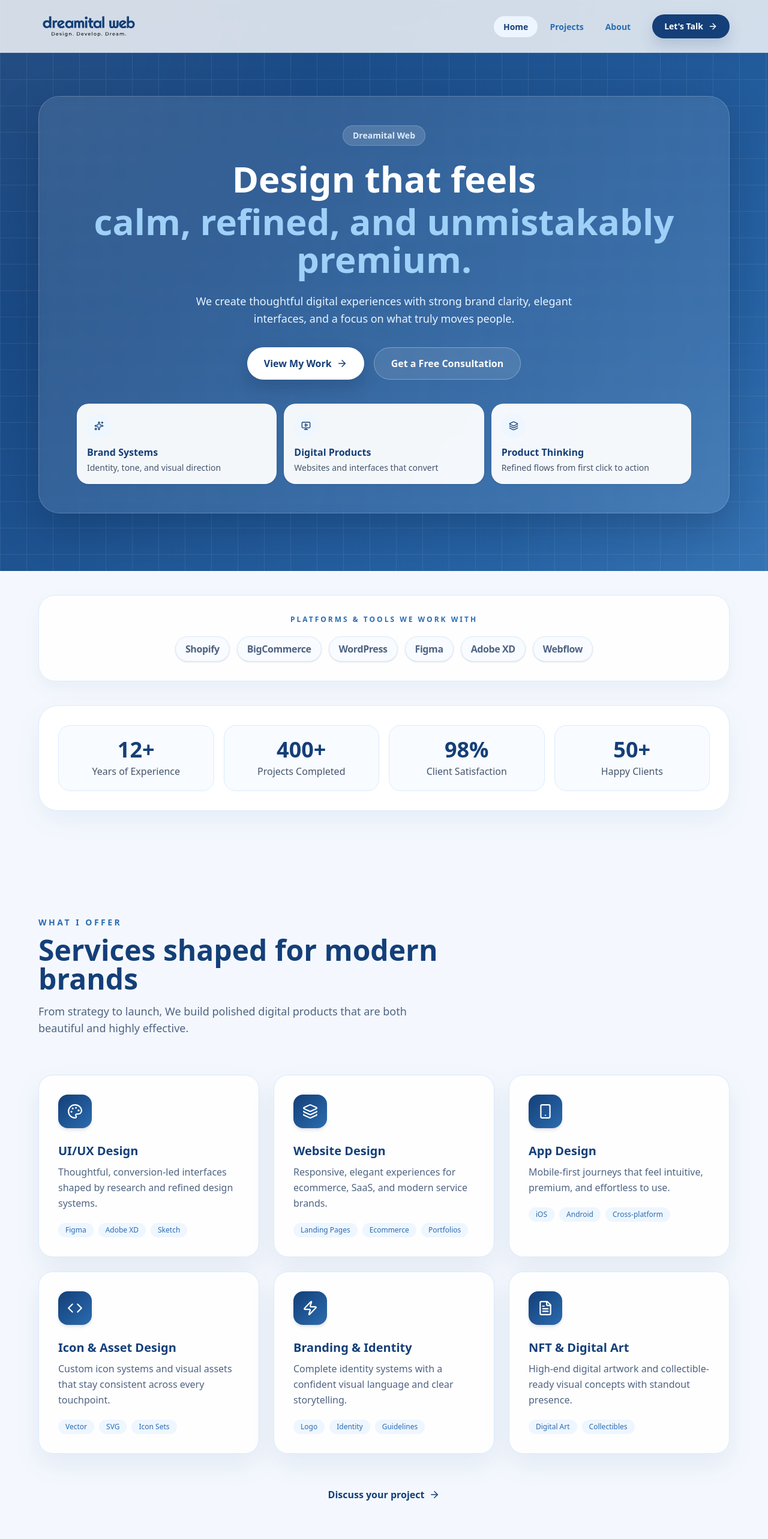
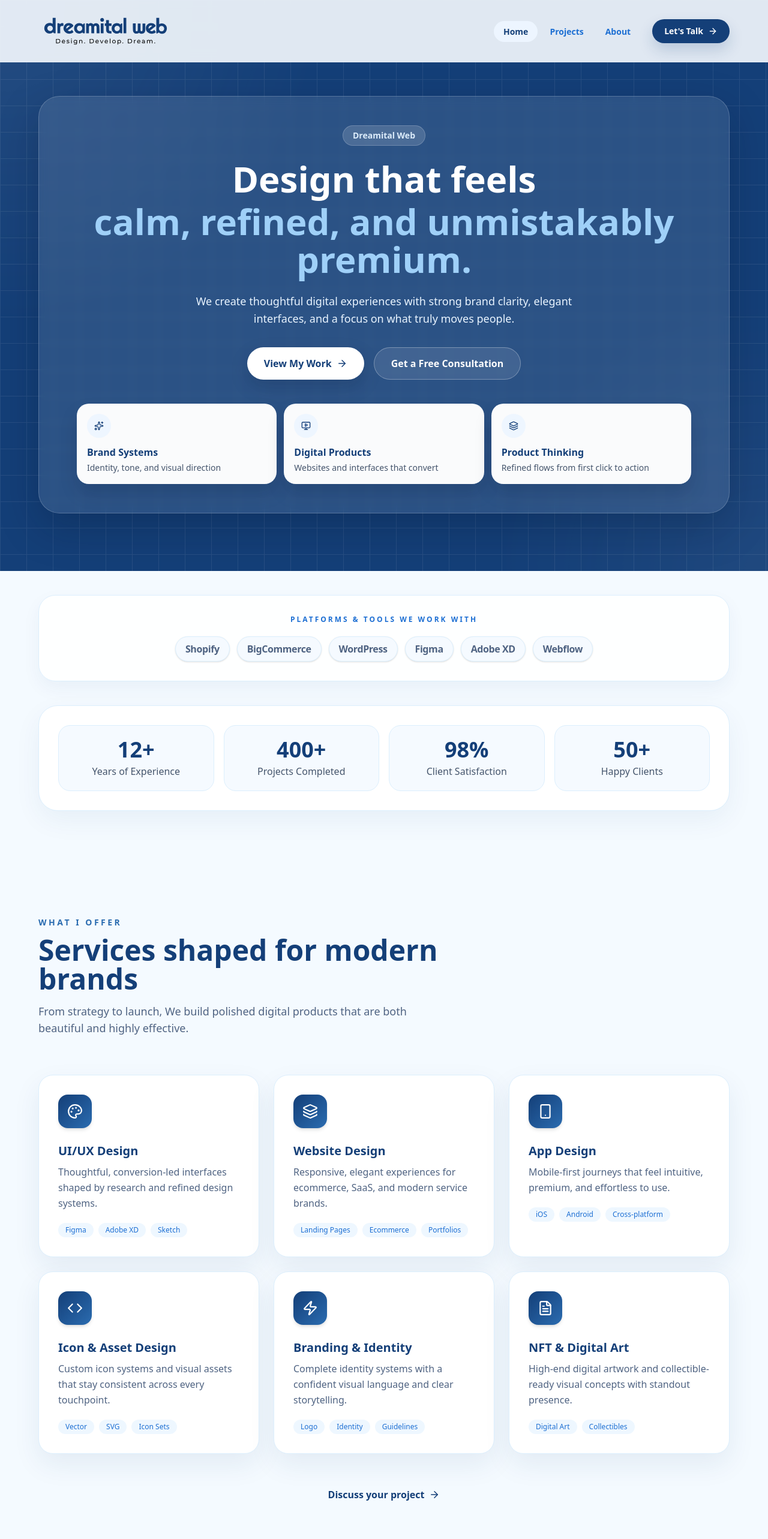
Before and after one commit to hadiaalv/ui-ux, a Next.js app in the folder portfolio/: page / in a window 1280 px wide. Shown: the top 2566 px of the page at 60% size. Built offline with nearby package versions, Linux system fonts and the light colour scheme.

Commit message:
Brightttt

```diff
--- a/portfolio/src/app/globals.css
+++ b/portfolio/src/app/globals.css
@@ -4,8 +4,8 @@
   --color-navy: #143f78;
   --color-navy-dark: #0d2b4f;
   --color-navy-light: #1f5fb3;
-  --color-gold: #2b6cb0;
-  --color-gold-light: #6fa8dc;
+  --color-gold: #1d6fd3;
+  --color-gold-light: #dceffd;
 }
 
 * {
@@ -17,13 +17,13 @@ html {
 }
 
 body {
-  @apply bg-[#f6faff] text-[#143f78];
+  @apply bg-[#f5faff] text-[#143f78];
   overflow-x: hidden;
   font-feature-settings: "kern" 1;
 }
 
 ::selection {
-  background: #dcecfb;
+  background: #dceffd;
   color: #0d2b4f;
 }
 
@@ -64,7 +64,7 @@ a {
 
 /* Animated Gradient Background */
 .animated-gradient {
-  background: linear-gradient(135deg, #143f78 0%, #2b6cb0 100%);
+  background: linear-gradient(135deg, #143f78 0%, #1d6fd3 100%);
   background-size: 200% 200%;
   animation: gradientShift 8s ease infinite;
 }
@@ -199,8 +199,8 @@ a {
   background: linear-gradient(
     90deg,
     #143f78,
-    #2b6cb0,
-    #6fa8dc,
+    #1d6fd3,
+    #6fb9ff,
     #143f78
   );
   background-size: 300% 300%;
--- a/portfolio/src/components/CTABanner.tsx
+++ b/portfolio/src/components/CTABanner.tsx
@@ -11,7 +11,7 @@ export default function CTABanner() {
       whileInView={{ opacity: 1, y: 0 }}
       viewport={{ once: true, margin: "-100px" }}
       transition={{ duration: 0.6 }}
-      className="bg-[linear-gradient(135deg,#0d2b4f_0%,#143f78_100%)] py-16 px-6 md:px-16"
+      className="bg-[linear-gradient(135deg,#143f78_0%,#1d6fd3_100%)] py-16 px-6 md:px-16"
     >
       <div className="mx-auto flex max-w-5xl flex-col items-center justify-between gap-8 text-center md:flex-row md:text-left">
         <motion.div
@@ -29,7 +29,7 @@ export default function CTABanner() {
           viewport={{ once: true }}
           transition={{ delay: 0.3, duration: 0.5 }}
         >
-          <Link href="/contact" className="group inline-flex items-center gap-2 whitespace-nowrap rounded-full bg-white px-7 py-3.5 font-bold text-navy shadow-[0_12px_24px_rgba(0,0,0,0.2)] transition-all duration-300 hover:-translate-y-1 hover:bg-[#f4f9ff] hover:shadow-[0_16px_32px_rgba(0,0,0,0.3)]">
+          <Link href="/contact" className="group inline-flex items-center gap-2 whitespace-nowrap rounded-full bg-white px-7 py-3.5 font-bold text-navy shadow-[0_12px_24px_rgba(0,0,0,0.2)] transition-all duration-300 hover:-translate-y-1 hover:bg-[#f5faff] hover:shadow-[0_16px_32px_rgba(0,0,0,0.3)]">
             Get a Free Consultation
             <ArrowRight size={18} className="transition-transform duration-300 group-hover:translate-x-1" />
           </Link>
--- a/portfolio/src/components/Footer.tsx
+++ b/portfolio/src/components/Footer.tsx
@@ -35,7 +35,7 @@ const services = [
 
 export default function Footer() {
   return (
-    <footer className="bg-white px-6 pb-8 pt-16 text-navy md:px-16">
+    <footer className="bg-[#eef7ff] px-6 pb-8 pt-16 text-navy md:px-16">
       <div className="mx-auto max-w-7xl">
         <div className="mb-12 grid gap-10 md:grid-cols-4">
           {/* About */}
@@ -68,7 +68,7 @@ export default function Footer() {
                   viewport={{ once: true }}
                   whileHover={{ y: -5, scale: 1.1, rotate: 10, backgroundColor: "#2b6cb0", color: "white" }}
                   transition={{ delay: index * 0.1, duration: 0.3, type: "spring" }}
-                  className="flex h-10 w-10 items-center justify-center rounded-lg bg-[#f4f8fe] text-navy transition-colors"
+                  className="flex h-10 w-10 items-center justify-center rounded-lg bg-white text-navy shadow-sm transition-colors"
                 >
                   <Icon size={18} />
                 </motion.a>
@@ -164,7 +164,7 @@ export default function Footer() {
         </div>
 
         {/* Bottom Bar */}
-        <div className="flex flex-col items-center justify-between gap-4 border-t border-slate-200 pt-6 md:flex-row">
+        <div className="flex flex-col items-center justify-between gap-4 border-t border-[#d8eafc] pt-6 md:flex-row">
           <p className="text-sm text-slate-500">
             © {new Date().getFullYear()} All rights reserved.
           </p>
--- a/portfolio/src/components/Hero.tsx
+++ b/portfolio/src/components/Hero.tsx
@@ -12,7 +12,7 @@ export default function Hero() {
   ];
 
   return (
-    <section id="hero" className="relative overflow-hidden bg-[linear-gradient(135deg,#143f78_0%,#2b6cb0_100%)] px-6 pb-24 pt-32 md:px-16 md:pt-40">
+    <section id="hero" className="relative overflow-hidden bg-[#143f78] px-6 pb-24 pt-32 md:px-16 md:pt-40">
       <div
         className="pointer-events-none absolute inset-0 opacity-20"
         style={{
@@ -73,7 +73,7 @@ export default function Hero() {
             >
               <Link
                 href="/projects"
-                className="group inline-flex items-center gap-2 rounded-full bg-white px-7 py-3.5 font-semibold text-navy shadow-[0_12px_30px_rgba(10,28,60,0.2)] transition-all duration-300 hover:-translate-y-1 hover:shadow-[0_16px_40px_rgba(10,28,60,0.3)] hover:bg-[#f4f9ff]"
+                className="group inline-flex items-center gap-2 rounded-full bg-white px-7 py-3.5 font-semibold text-navy shadow-[0_12px_30px_rgba(10,28,60,0.2)] transition-all duration-300 hover:-translate-y-1 hover:shadow-[0_16px_40px_rgba(10,28,60,0.3)] hover:bg-[#f5faff]"
               >
                 View My Work
                 <ArrowRight size={18} className="transition-transform duration-300 group-hover:translate-x-1" />
@@ -103,7 +103,7 @@ export default function Hero() {
                   animate={{ opacity: 1, y: 0 }}
                   transition={{ delay: 0.7 + index * 0.1, duration: 0.5 }}
                   whileHover={{ y: -5, scale: 1.02 }}
-                  className="rounded-[1.25rem] border border-white/20 bg-white/95 p-4 text-left shadow-sm transition-all duration-300 hover:shadow-md"
+                  className="rounded-[1.25rem] border border-white/20 bg-white/98 p-4 text-left shadow-[0_16px_30px_rgba(2,14,34,0.14)] transition-all duration-300 hover:shadow-[0_20px_40px_rgba(2,14,34,0.2)]"
                 >
                   <motion.div
                     whileHover={{ rotate: 360, scale: 1.1 }}
--- a/portfolio/src/components/Navbar.tsx
+++ b/portfolio/src/components/Navbar.tsx
@@ -33,8 +33,8 @@ export default function Navbar() {
       transition={{ duration: 0.35 }}
       className={`fixed top-0 left-0 right-0 z-50 transition-all duration-300 ${
         scrolled
-          ? "bg-white/90 backdrop-blur-xl shadow-[0_8px_30px_rgba(20,63,120,0.08)] py-3"
-          : "bg-white/80 backdrop-blur-sm py-5"
+          ? "bg-[#f7fbff]/95 backdrop-blur-xl shadow-[0_8px_30px_rgba(20,63,120,0.12)] py-3"
+          : "bg-[#f7fbff]/90 backdrop-blur-sm py-5"
       }`}
     >
       <div className="max-w-7xl mx-auto px-6 md:px-16">
@@ -44,9 +44,9 @@ export default function Navbar() {
               <Image
                 src="/Dreamital Logo 1.svg"
                 alt="Dreamital Kogo.ai logo"
-                width={56}
-                height={56}
-                className="h-10 w-auto sm:h-12 transition-transform duration-300 group-hover:scale-105"
+                width={74}
+                height={74}
+                className="h-12 w-auto sm:h-14 md:h-16 transition-transform duration-300 group-hover:scale-105"
               />
             </Link>
           </motion.div>
--- a/portfolio/src/components/Services.tsx
+++ b/portfolio/src/components/Services.tsx
@@ -52,7 +52,7 @@ const services = [
 
 export default function Services() {
   return (
-    <section className="py-24 px-6 md:px-16 bg-[#f4f8fe]">
+    <section className="py-24 px-6 md:px-16 bg-[#f4faff]">
       <div className="max-w-7xl mx-auto">
         <div className="max-w-2xl mb-16">
           <p className="mb-3 text-sm font-bold uppercase tracking-[0.25em] text-[#2b6cb0]">
@@ -75,7 +75,7 @@ export default function Services() {
               viewport={{ once: true, margin: "-100px" }}
               whileHover={{ y: -8, scale: 1.02, rotateX: 2, rotateY: 2 }}
               transition={{ delay: index * 0.08, duration: 0.5, type: "spring", stiffness: 100 }}
-              className="group rounded-[1.5rem] border border-[#dce9f8] bg-white/90 p-8 shadow-[0_18px_45px_rgba(20,63,120,0.08)] transition-all duration-300 hover:shadow-[0_24px_60px_rgba(20,63,120,0.15)]"
+              className="group rounded-[1.5rem] border border-[#dceffd] bg-white p-8 shadow-[0_18px_45px_rgba(20,63,120,0.08)] transition-all duration-300 hover:shadow-[0_24px_60px_rgba(20,63,120,0.15)]"
             >
               <motion.div
                 whileHover={{ rotate: 360, scale: 1.1 }}
@@ -103,7 +103,7 @@ export default function Services() {
                     key={tag}
                     whileHover={{ scale: 1.1, backgroundColor: "#2b6cb0", color: "white" }}
                     transition={{ duration: 0.2 }}
-                    className="rounded-full bg-[#eef6ff] px-3 py-1 text-xs font-medium text-[#2b6cb0] cursor-default"
+                    className="rounded-full bg-[#eef7ff] px-3 py-1 text-xs font-medium text-[#1d6fd3] cursor-default"
                   >
                     {tag}
                   </motion.span>
--- a/portfolio/src/components/StatsBar.tsx
+++ b/portfolio/src/components/StatsBar.tsx
@@ -11,8 +11,8 @@ const stats = [
 
 export default function StatsBar() {
   return (
-    <section className="bg-[#f4f8fe] px-6 pb-20 md:px-16">
-      <div className="mx-auto max-w-7xl rounded-[2rem] border border-[#dcecfb] bg-white p-6 shadow-[0_16px_45px_rgba(20,63,120,0.06)] md:p-8">
+    <section className="bg-[#f4faff] px-6 pb-20 md:px-16">
+      <div className="mx-auto max-w-7xl rounded-[2rem] border border-[#dceffd] bg-white p-6 shadow-[0_16px_45px_rgba(20,63,120,0.06)] md:p-8">
         <div className="grid gap-4 md:grid-cols-4">
           {stats.map((stat, index) => (
             <motion.div
@@ -21,7 +21,7 @@ export default function StatsBar() {
               whileInView={{ opacity: 1, y: 0 }}
               viewport={{ once: true }}
               transition={{ delay: index * 0.08, duration: 0.4 }}
-              className="rounded-[1.25rem] border border-[#dcecfb] bg-[#f8fbff] p-5 text-center"
+              className="rounded-[1.25rem] border border-[#dceffd] bg-[#f5faff] p-5 text-center"
             >
               <p className="text-3xl font-bold text-navy md:text-4xl">{stat.value}</p>
               <p className="mt-1 text-sm text-slate-600 md:text-base">{stat.label}</p>
--- a/portfolio/src/components/Testimonials.tsx
+++ b/portfolio/src/components/Testimonials.tsx
@@ -26,7 +26,7 @@ const testimonials = [
 
 export default function Testimonials() {
   return (
-    <section className="bg-[#f4f8fe] py-24 px-6 md:px-16">
+    <section className="bg-[#f4faff] py-24 px-6 md:px-16">
       <div className="mx-auto max-w-7xl">
         <div className="mx-auto mb-16 max-w-2xl text-center">
           <p className="mb-3 text-sm font-bold uppercase tracking-[0.25em] text-[#2b6cb0]">Client Feedback</p>
@@ -43,7 +43,7 @@ export default function Testimonials() {
               viewport={{ once: true, margin: "-100px" }}
               whileHover={{ y: -8, scale: 1.02, rotateX: 2, rotateY: 2 }}
               transition={{ delay: index * 0.1, duration: 0.5, type: "spring", stiffness: 100 }}
-              className="flex flex-col rounded-[1.5rem] border border-[#dce9f8] bg-white p-8 shadow-[0_16px_40px_rgba(20,63,120,0.06)] transition-all duration-300 hover:shadow-[0_24px_50px_rgba(20,63,120,0.12)]"
+              className="flex flex-col rounded-[1.5rem] border border-[#dceffd] bg-white p-8 shadow-[0_16px_40px_rgba(20,63,120,0.06)] transition-all duration-300 hover:shadow-[0_24px_50px_rgba(20,63,120,0.12)]"
             >
               <motion.div
                 whileHover={{ rotate: 15, scale: 1.1 }}
--- a/portfolio/src/components/TrustBar.tsx
+++ b/portfolio/src/components/TrustBar.tsx
@@ -4,8 +4,8 @@ export default function TrustBar() {
   const platforms = ["Shopify", "BigCommerce", "WordPress", "Figma", "Adobe XD", "Webflow"];
 
   return (
-    <section className="bg-[#f4f8fe] px-6 py-10 md:px-16">
-      <div className="mx-auto max-w-7xl rounded-[1.75rem] border border-[#dcecfb] bg-white/90 px-6 py-8 shadow-[0_12px_30px_rgba(20,63,120,0.05)]">
+    <section className="bg-[#f4faff] px-6 py-10 md:px-16">
+      <div className="mx-auto max-w-7xl rounded-[1.75rem] border border-[#dceffd] bg-white/95 px-6 py-8 shadow-[0_12px_30px_rgba(20,63,120,0.05)]">
         <p className="text-center text-xs font-semibold uppercase tracking-[0.25em] text-gold">
           Platforms &amp; Tools We Work With
         </p>
@@ -13,7 +13,7 @@ export default function TrustBar() {
           {platforms.map((name) => (
             <span
               key={name}
-              className="rounded-full border border-[#dcecfb] bg-[#f8fbff] px-4 py-2 text-sm font-semibold tracking-tight text-[#4f6382] shadow-sm transition-colors hover:text-navy md:text-base"
+              className="rounded-full border border-[#dceffd] bg-[#f5faff] px-4 py-2 text-sm font-semibold tracking-tight text-[#4f6382] shadow-sm transition-colors hover:text-navy md:text-base"
             >
               {name}
             </span>
--- a/portfolio/src/components/WhyWorkWithMe.tsx
+++ b/portfolio/src/components/WhyWorkWithMe.tsx
@@ -32,7 +32,7 @@ const reasons = [
 
 export default function WhyWorkWithMe() {
   return (
-    <section className="bg-white py-24 px-6 md:px-16">
+    <section className="bg-[#f5faff] py-24 px-6 md:px-16">
       <div className="max-w-7xl mx-auto">
         <div className="mb-16 max-w-2xl">
           <p className="mb-3 text-sm font-bold uppercase tracking-[0.25em] text-[#2b6cb0]">Why Work With Us</p>
@@ -49,7 +49,7 @@ export default function WhyWorkWithMe() {
               viewport={{ once: true, margin: "-100px" }}
               whileHover={{ y: -10, scale: 1.03, boxShadow: "0 20px 40px rgba(20,63,120,0.12)" }}
               transition={{ delay: index * 0.1, duration: 0.5, type: "spring", stiffness: 100 }}
-              className="rounded-[1.5rem] border border-[#dce9f8] bg-[#f8fbff] p-7 shadow-[0_16px_35px_rgba(20,63,120,0.06)] transition-all duration-300"
+              className="rounded-[1.5rem] border border-[#dceffd] bg-white p-7 shadow-[0_16px_35px_rgba(20,63,120,0.06)] transition-all duration-300"
             >
               <motion.div
                 whileHover={{ rotate: 360, scale: 1.15 }}
```
Also changed, not shown: portfolio/src/components/FeaturedProjects.tsx (+4 -4 lines).
